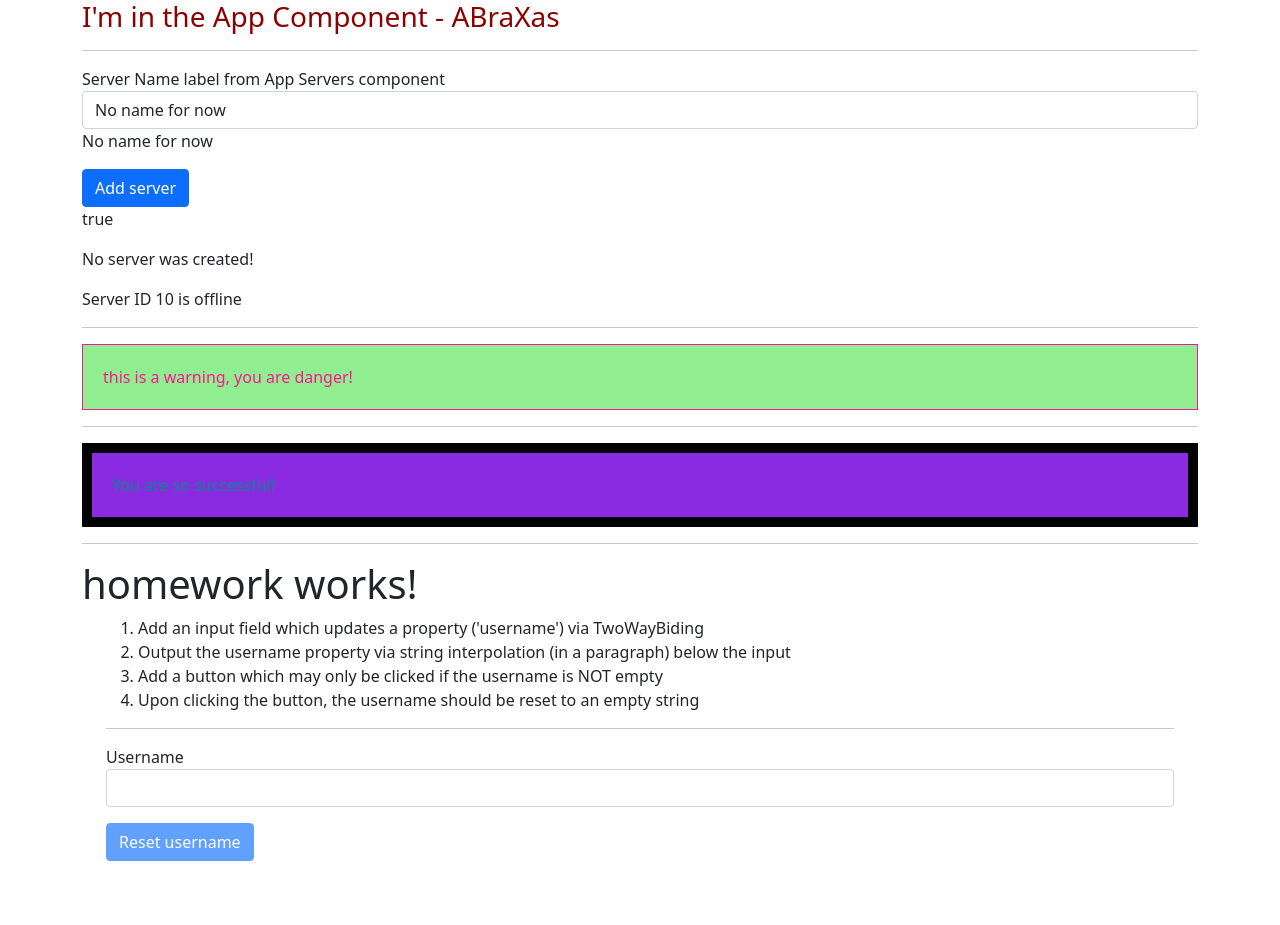
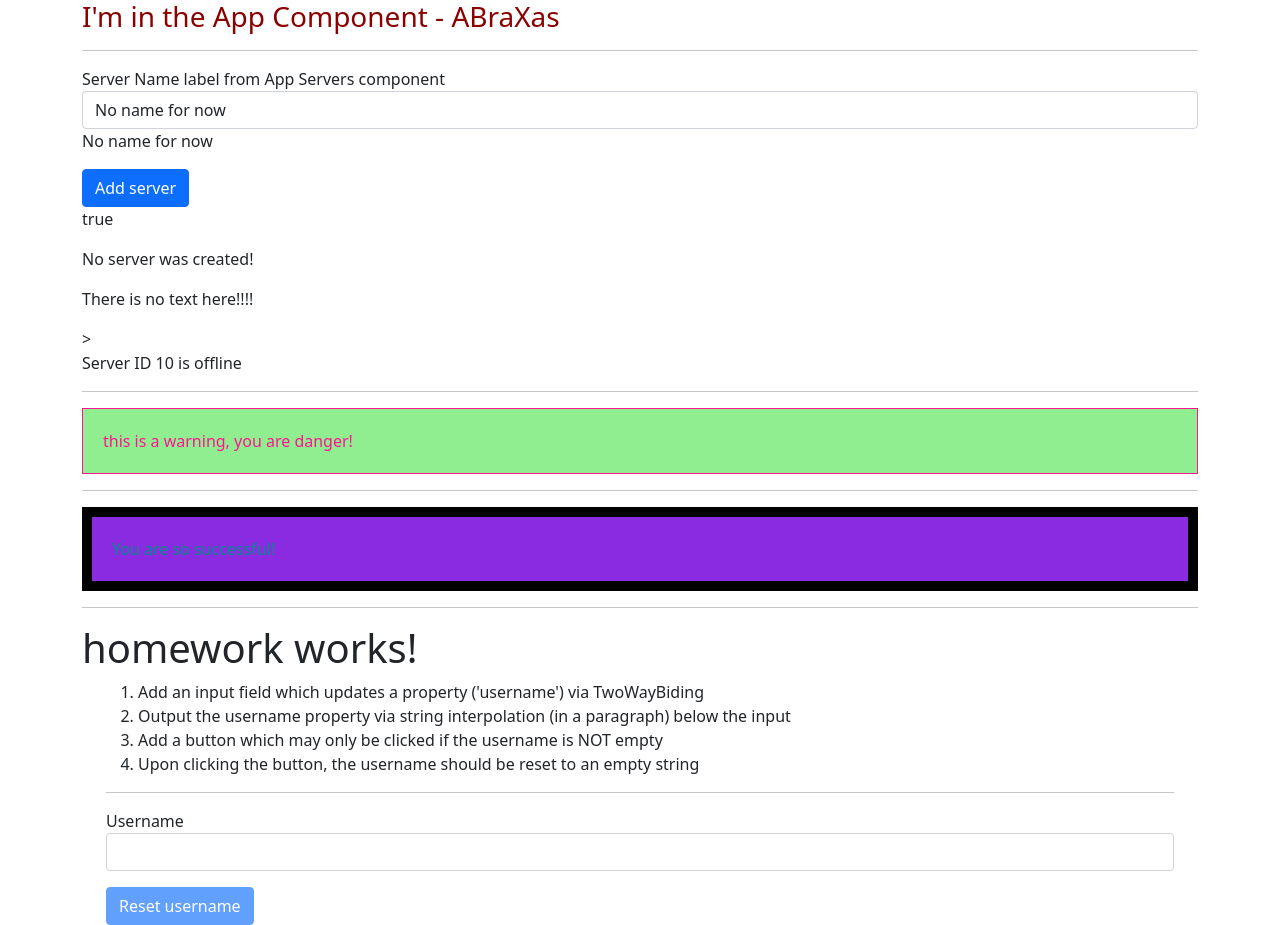
Before and after one commit to carlosjesuscaro/angular_project, an Angular app: page / in a window 1280 px wide. Before the commit the page ends 861 px from the top, so only its background shows below. Built offline with nearby package versions, Linux system fonts and the light colour scheme.

Commit message:
directives

```diff
--- a/src/app/servers/servers.component.html
+++ b/src/app/servers/servers.component.html
@@ -17,5 +17,12 @@
 
 <p> {{ serverCreationStatus }}</p>
 
+<p *ngIf="isText; else Naranjas">ABraXas CAMPEON!</p>
+<ng-template #Naranjas>
+  <p>There is no text here!!!!</p>
+</ng-template>>
+
+
+
 <!--Calling the App-server component-->
 <app-server></app-server>
--- a/src/app/servers/servers.component.ts
+++ b/src/app/servers/servers.component.ts
@@ -11,6 +11,7 @@ import { FormsModule } from '@angular/forms';
 })
 export class ServersComponent implements OnInit {
   allowNewServer = false;
+  isText = false;
   serverCreationStatus = 'No server was created!';
   serverName = 'No name for now';
 
@@ -26,5 +27,6 @@ export class ServersComponent implements OnInit {
   // tslint:disable-next-line:typedef
   onCreateServer(){
     this.serverCreationStatus = 'Server was created! Name is ' + this.serverName;
+    this.isText = true;
   }
 }
```
